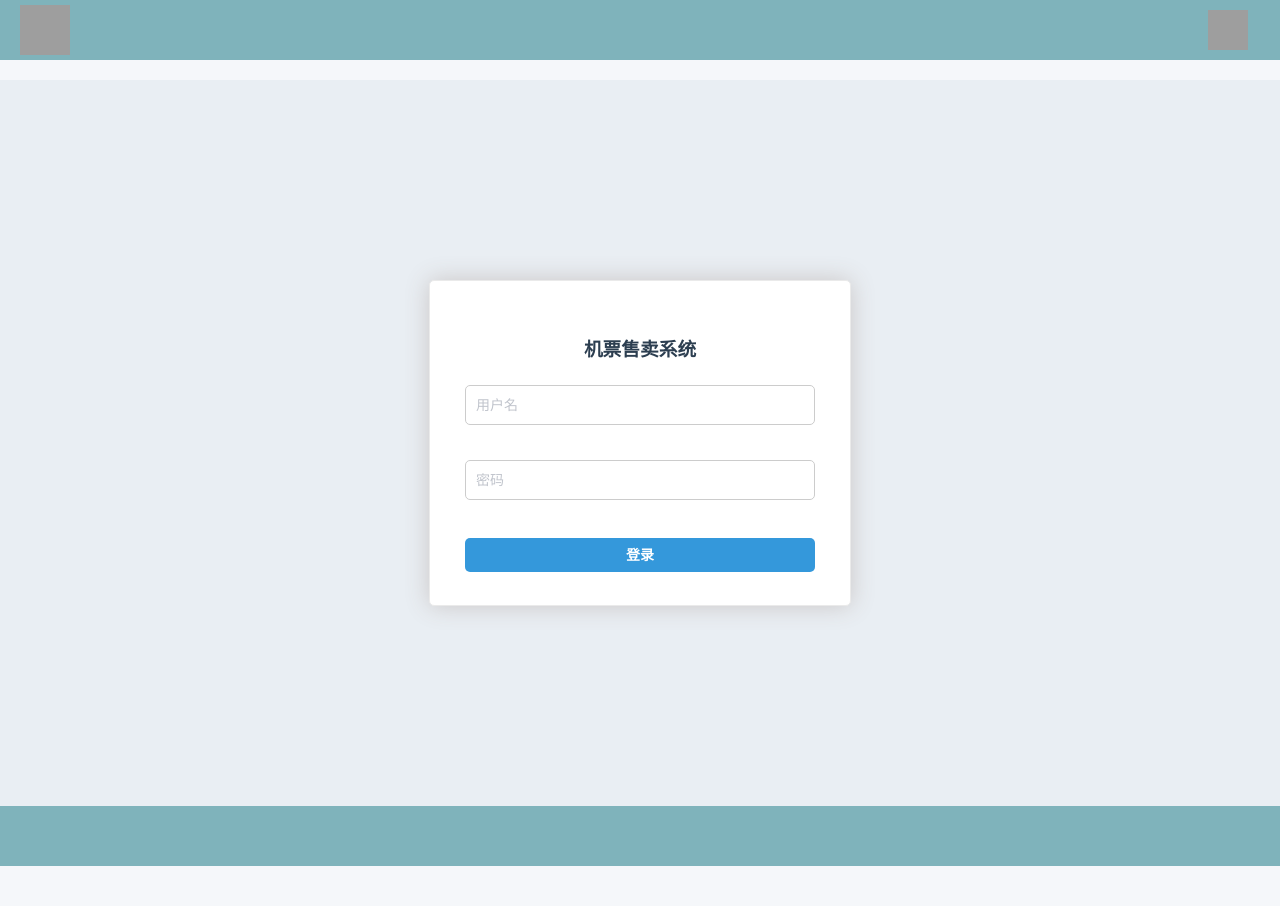
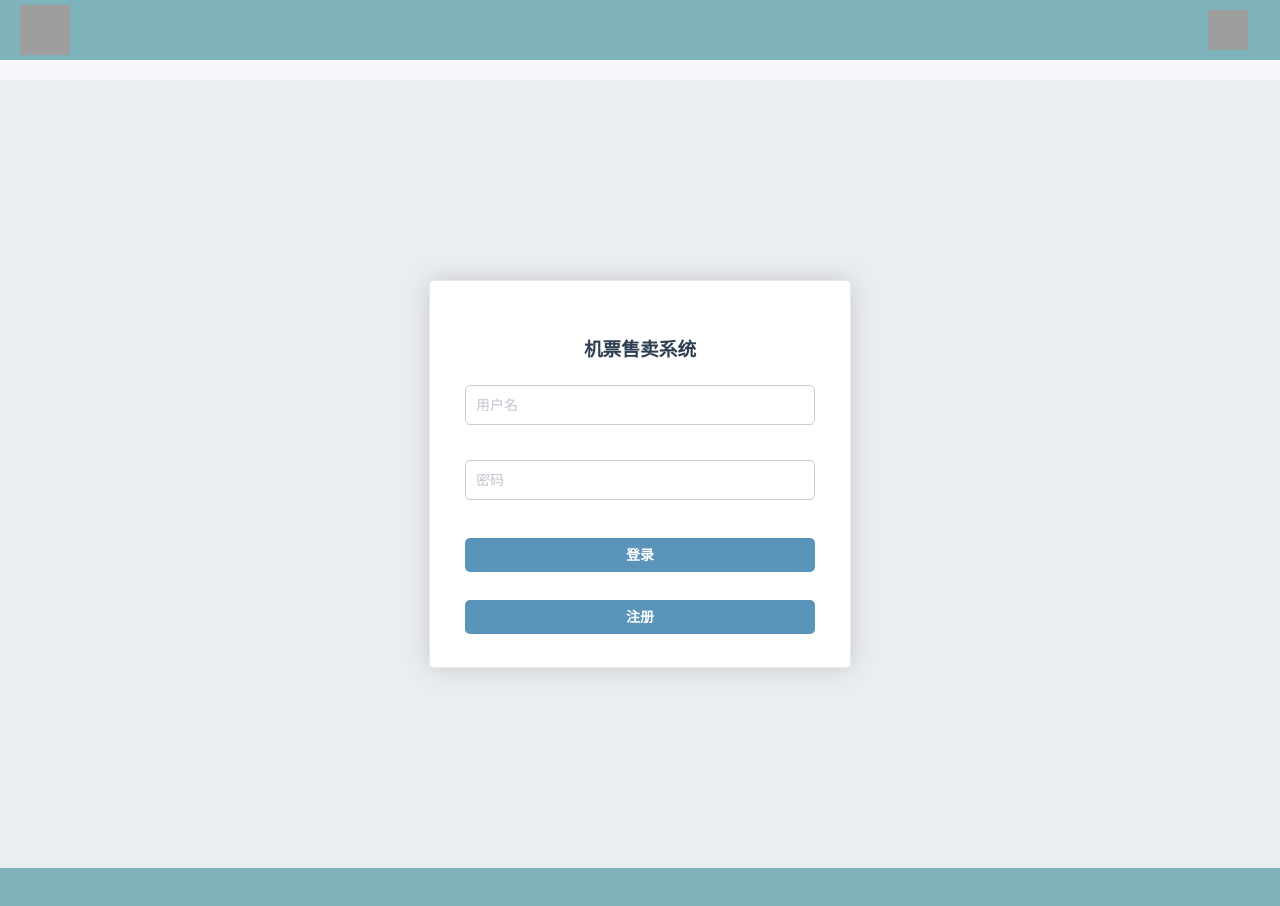
Before and after one commit to NEKO-nego/myvue, a Vue app: page /#/login in a window 1280 px wide. Shown: the top 906 px of the page. Before the commit the page ends 866 px from the top, so only its background shows below. Built offline with nearby package versions, Linux system fonts and the light colour scheme; grey boxes are pictures that could not be loaded.

Commit message:
注册功能ok，ez~

```diff
--- a/src/assets/css/main.css
+++ b/src/assets/css/main.css
@@ -45,7 +45,7 @@ button, .el-button {
     display: inline-block;
     padding: 10px 20px;
     color: #fff;
-    background-color: #3498db;
+    background-color: #5b94ba;
     border-radius: 5px;
     border: none;
     cursor: pointer;
--- a/src/view/Login.vue
+++ b/src/view/Login.vue
@@ -29,27 +29,34 @@
       <el-form-item style="width: 100%">
         <el-button
           type="info"
-          style="width: 100%  ;border-color: #8d9fb7  "
+          style="width: 100%  ;border-color: #8d9fb7"
           @click="handleSubmit"
           :loading="logining"
         >登录</el-button>
+      </el-form-item>
+      <el-form-item style="width: 100%">
+        <el-button
+          type="success"
+          style="width: 100%; margin-top: 10px"
+          @click="handleRegister"
+        >注册</el-button>
       </el-form-item>
     </el-form>
   </div>
 </template>
 
+
 <script>
-
 import axios from "axios";
 
 export default {
   name: "login",
   data() {
     return {
-      suc:"",
+      suc: "",
       logining: false,
       ruleForm2: {
-        id:0,
+        id: 0,
         username: "",
         password: "",
       },
@@ -68,66 +75,100 @@ export default {
     };
   },
   methods: {
-    handleSubmit(){
+    handleSubmit() {
       this.$refs.ruleForm2.validate((valid) => {
-        if(valid){
+        if (valid) {
           this.logining = true;
-          axios.post('/login', {
-            data:{
-              name:encodeURI(this.ruleForm2.username),
-              pwd:encodeURI(this.ruleForm2.password)
-            }
-          }).then((response)=> {
-            this.suc=response.data;
+          axios
+            .post("/login", {
+              data: {
+                name: encodeURI(this.ruleForm2.username),
+                pwd: encodeURI(this.ruleForm2.password),
+              },
+            })
+            .then((response) => {
+              this.suc = response.data;
               console.log(response);
 
-            if(this.suc.id!=null&&this.suc.id==90000000){
-
+              if (this.suc.id != null && this.suc.id == 90000000) {
                 this.logining = false;
-              sessionStorage.setItem('id', this.suc.id);
-              sessionStorage.setItem('username', this.ruleForm2.username);
-              sessionStorage.setItem('root',"1");
-              this.$alert('登录成功', '登录成功', {
-                confirmButtonText: 'ok'
-              })
+                sessionStorage.setItem("id", this.suc.id);
+                sessionStorage.setItem("username", this.ruleForm2.username);
+                sessionStorage.setItem("root", "1");
+                this.$alert("登录成功", "登录成功", {
+                  confirmButtonText: "ok",
+                });
                 console.log(sessionStorage.getItem("id"));
                 console.log(sessionStorage.getItem("root"));
-              this.$router.push({path: '/root'});
-
-            }else if(this.suc.id!=null){
-
+                this.$router.push({ path: "/root" });
+              } else if (this.suc.id != null) {
                 this.logining = false;
-              sessionStorage.setItem('id', this.suc.id);
-              sessionStorage.setItem('username', this.ruleForm2.username);
-              sessionStorage.setItem('root',"0");
-              this.$alert('登录成功', '登录成功', {
-                confirmButtonText: 'ok'
-              })
+                sessionStorage.setItem("id", this.suc.id);
+                sessionStorage.setItem("username", this.ruleForm2.username);
+                sessionStorage.setItem("root", "0");
+                this.$alert("登录成功", "登录成功", {
+                  confirmButtonText: "ok",
+                });
                 console.log(sessionStorage.getItem("id"));
                 console.log(sessionStorage.getItem("root"));
-              this.$router.push({path: '/search'});
-
-            } else{
+                this.$router.push({ path: "/search" });
+              } else {
                 this.logining = false;
                 console.log(this.suc);
-              this.$alert('用户名或密码错误', '登录失败', {
-                confirmButtonText: 'ok'
+                this.$alert("用户名或密码错误", "登录失败", {
+                  confirmButtonText: "ok",
+                });
+              }
             })
-            }
-
-          }).catch(function (error) {
+            .catch(function (error) {
               console.log(error);
             });
-
-        }else{
-          console.log('error submit!');
+        } else {
+          console.log("error submit!");
           return false;
         }
+      });
+    },
+    handleRegister() {
+      this.$refs.ruleForm2.validate((valid) => {
+        if (valid) {
+          axios
+            .post("/addUser", {
+              data: {
+                name: encodeURI(this.ruleForm2.username),
+                pwd: encodeURI(this.ruleForm2.password),
+              },
             })
+            .then((response) => {
+              console.log(response);
+              if (response.data == 1) {
+                this.$alert("注册成功", "注册成功", {
+                  confirmButtonText: "ok",
+                });
+                // 注册成功后，可以直接跳转到登录页或首页
+                this.$router.push({ path: "/login" });
+              } else {
+                this.$alert("注册失败", response.data.message || "注册失败", {
+                  confirmButtonText: "ok",
+                });
               }
+            })
+            .catch((error) => {
+              console.log(error);
+              this.$alert("出现错误注册失败", "注册失败", {
+                confirmButtonText: "ok",
+              });
+            });
+        } else {
+          console.log("error submit!");
+          return false;
+        }
+      });
+    },
   },
 };
 </script>
+
 
 
 <style scoped>
```
Lines whose indentation alone changed are shown as unchanged.
